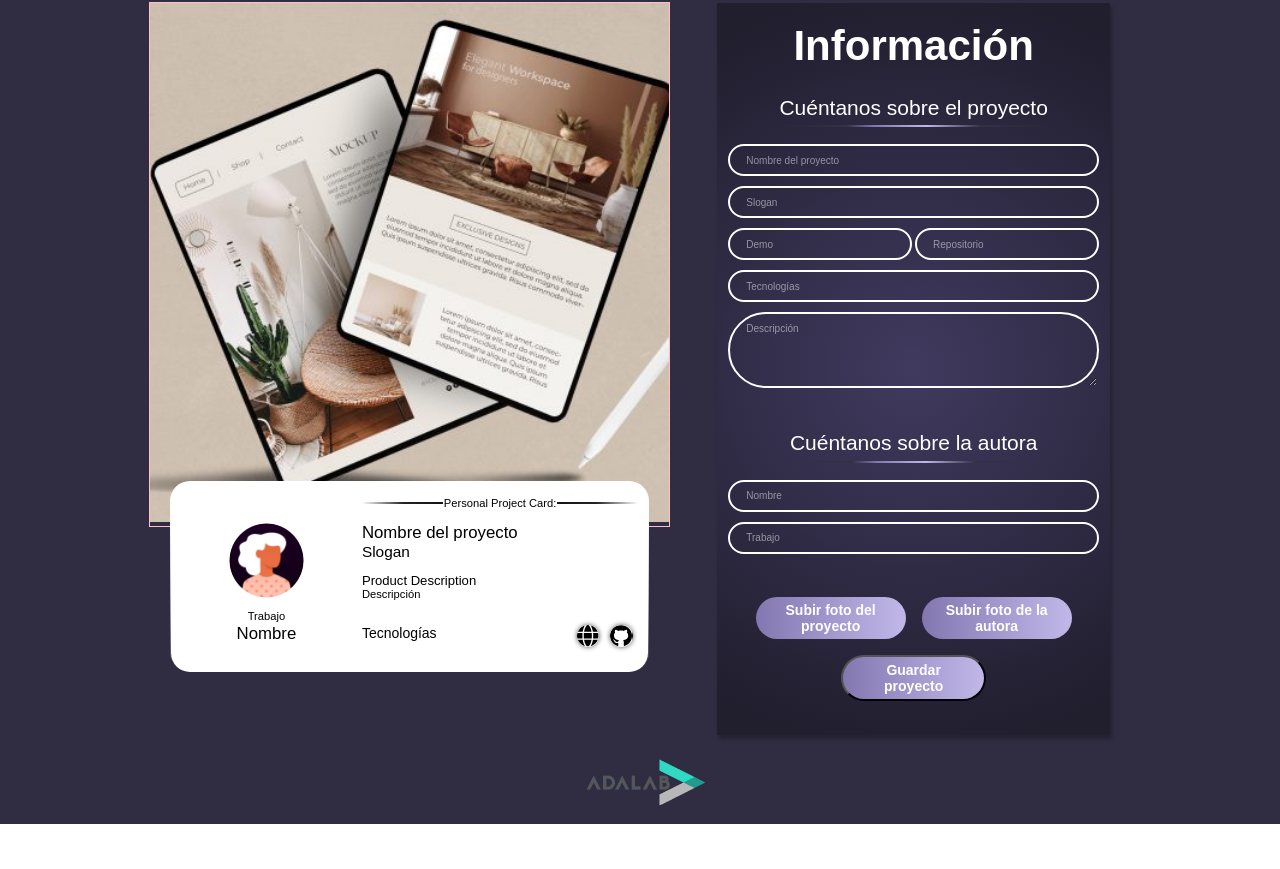
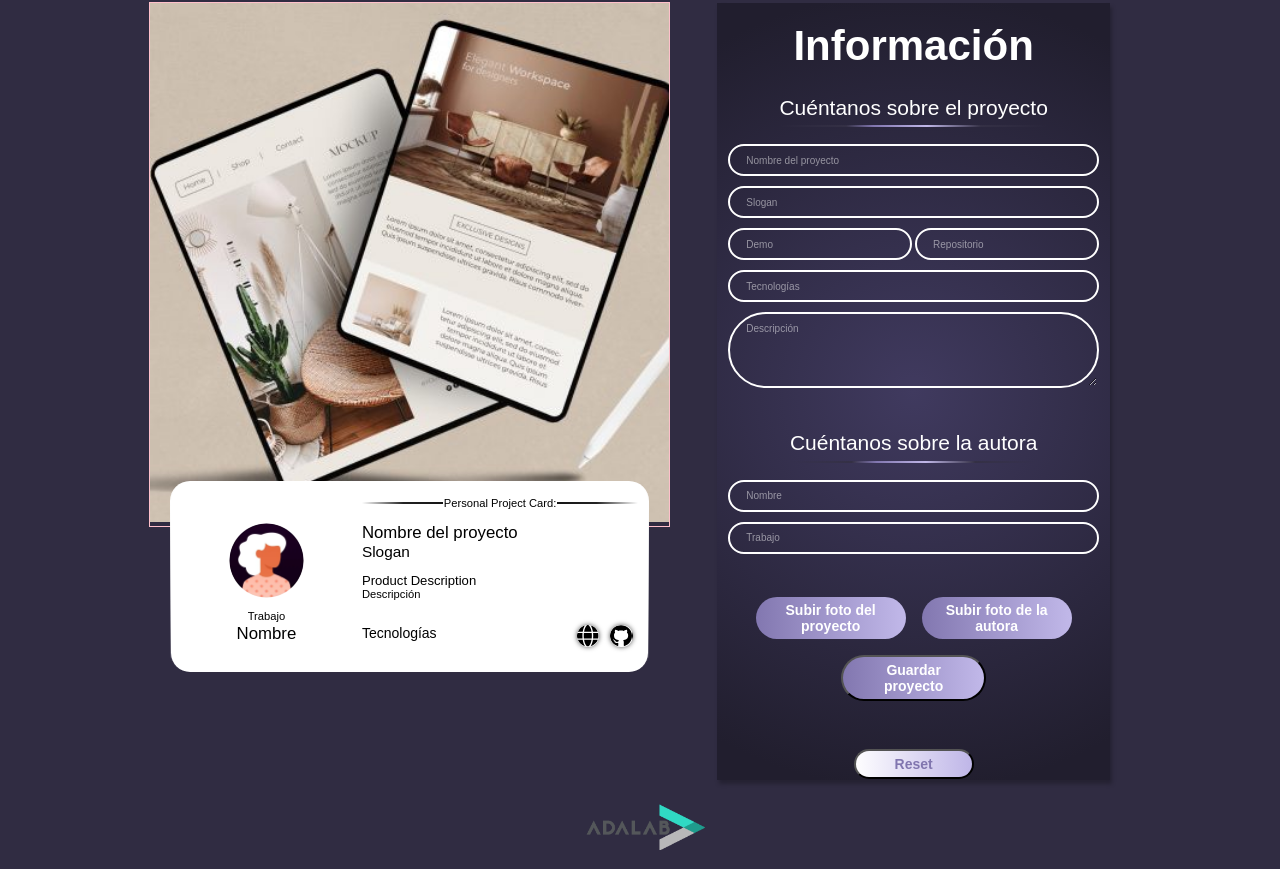
Before and after one commit to LauraMartinezPerez/Proyectos-Molones-1, a React (Vite) app: page / in a window 1280 px wide. Shown: the part 291-1160 px from the top of the page. Before the commit the page ends 1115 px from the top, so only its background shows below. Built offline with nearby package versions, Linux system fonts and the light colour scheme; grey boxes are pictures that could not be loaded.

Commit message:
create button reset

```diff
--- a/src/Components/Form.jsx
+++ b/src/Components/Form.jsx
@@ -165,6 +165,8 @@ const Form = (props) => {
                         </a>
                     </div>
                 ) : null}
+
+                <button className="button--reset">Reset</button>
             </form>
         </>
     );
--- a/src/scss/layout/Form.scss
+++ b/src/scss/layout/Form.scss
@@ -150,3 +150,26 @@
 .button--large:hover {
     border-color: vars.$color-white;
 }
+
+.button--reset {
+    display: block;
+    min-width: 120px;
+    max-width: 150px;
+
+    margin: 40px auto auto;
+    padding: 5px 18px;
+    color: vars.$color-dark-lilac;
+    font: vars.$font-button;
+    text-transform: none;
+    text-decoration: none;
+    text-align: center;
+
+    border-radius: 40px;
+    background-image: linear-gradient(
+        to right,
+        vars.$color-white -2%,
+        #c0b7e8 98%
+    );
+
+    cursor: pointer;
+}
```
